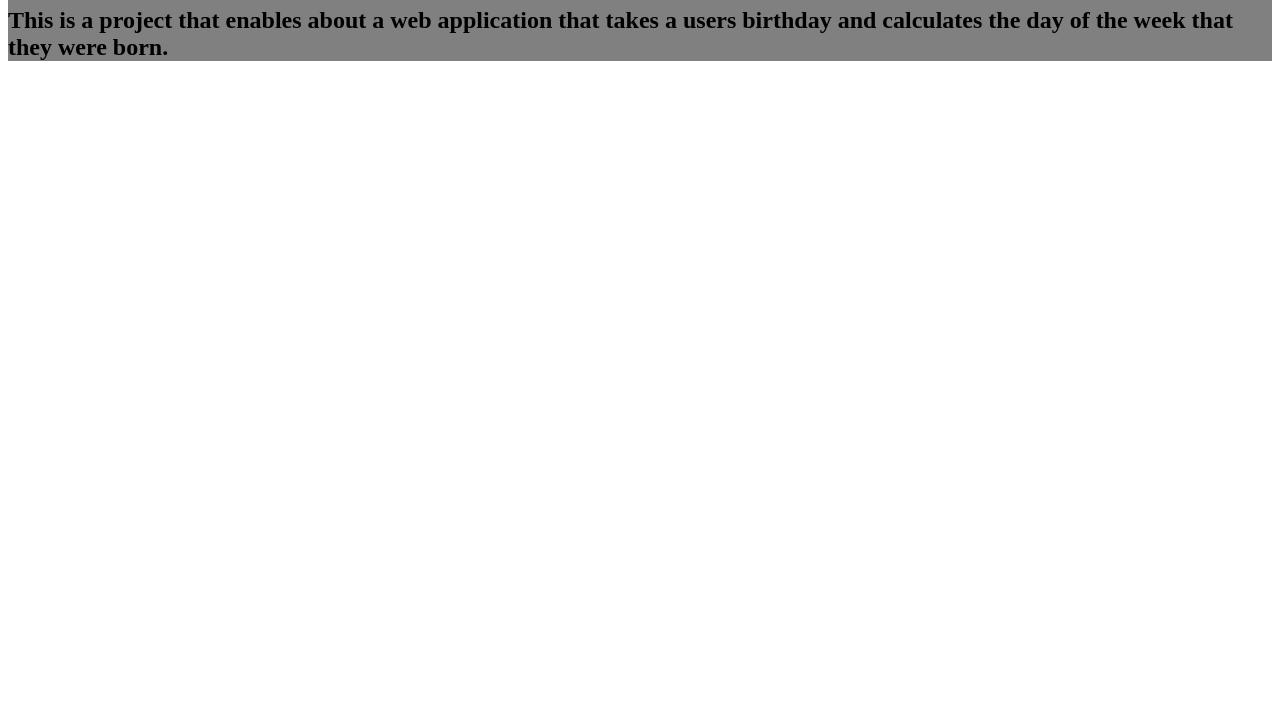
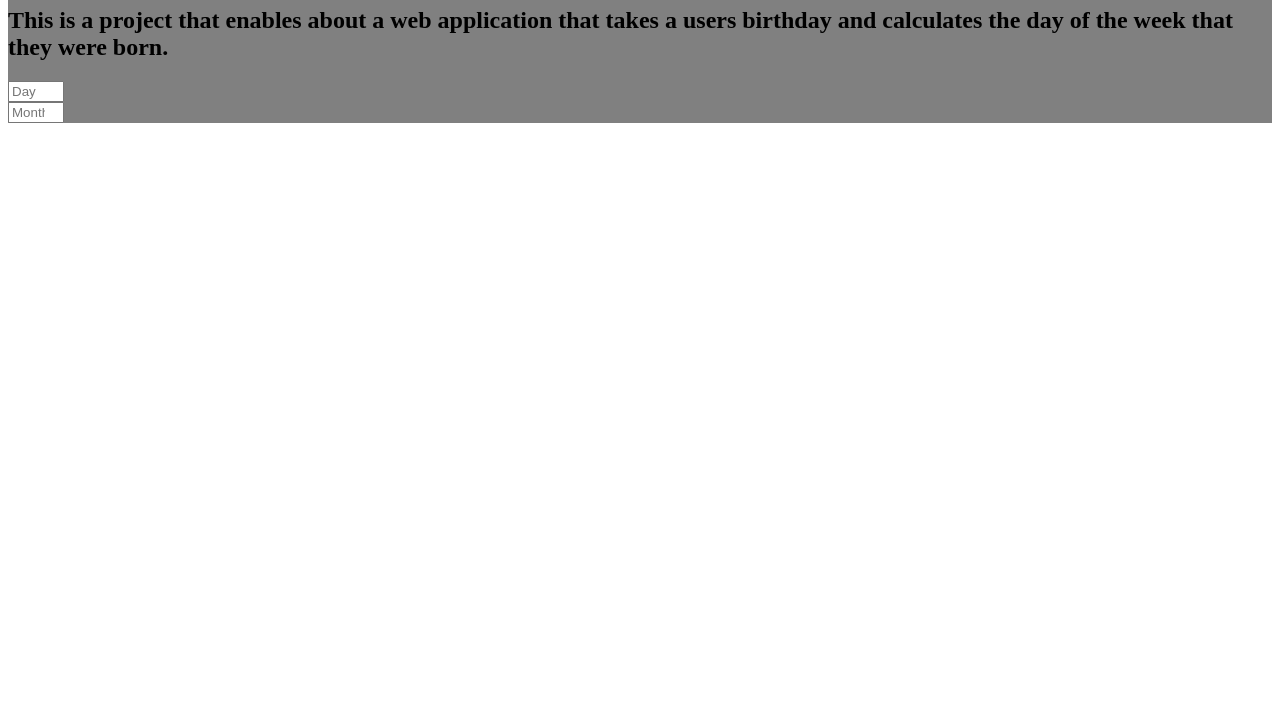
Before and after one commit to robinson732/Akan-Project, a plain HTML site: page index.html in a window 1280 px wide. Shown: the part 73-800 px from the top of the page. Drawn offline with Linux system fonts and the light colour scheme.

Commit message:
First input of year and day

```diff
--- a/index.html
+++ b/index.html
@@ -15,8 +15,20 @@
          </div>
             <form>
                 <div class="form-group">
+                    <label for="Day">
+                        <input type="number" id="number" placeholder="Day"
+                        min="1" max="31">
+                    </label>
+                </div>
+                <div class="=form-group">
+                    <label for="Month">
+                        <input type="number" id="number" placeholder="Month"
+                        min="0" max="11">
+                    </label>
+                </div>
 
-                </div>
+
+
 
             </form>
 
```
